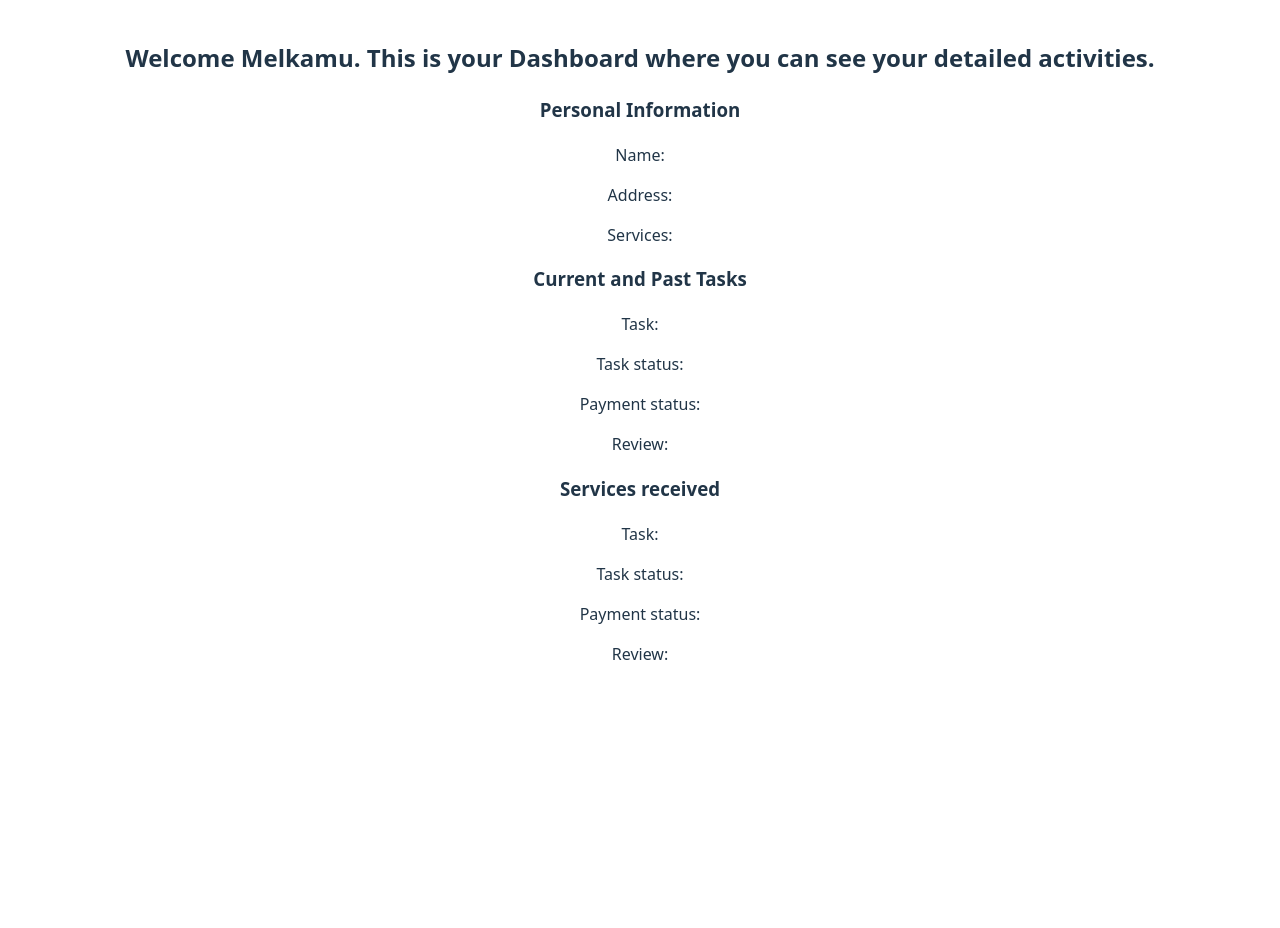
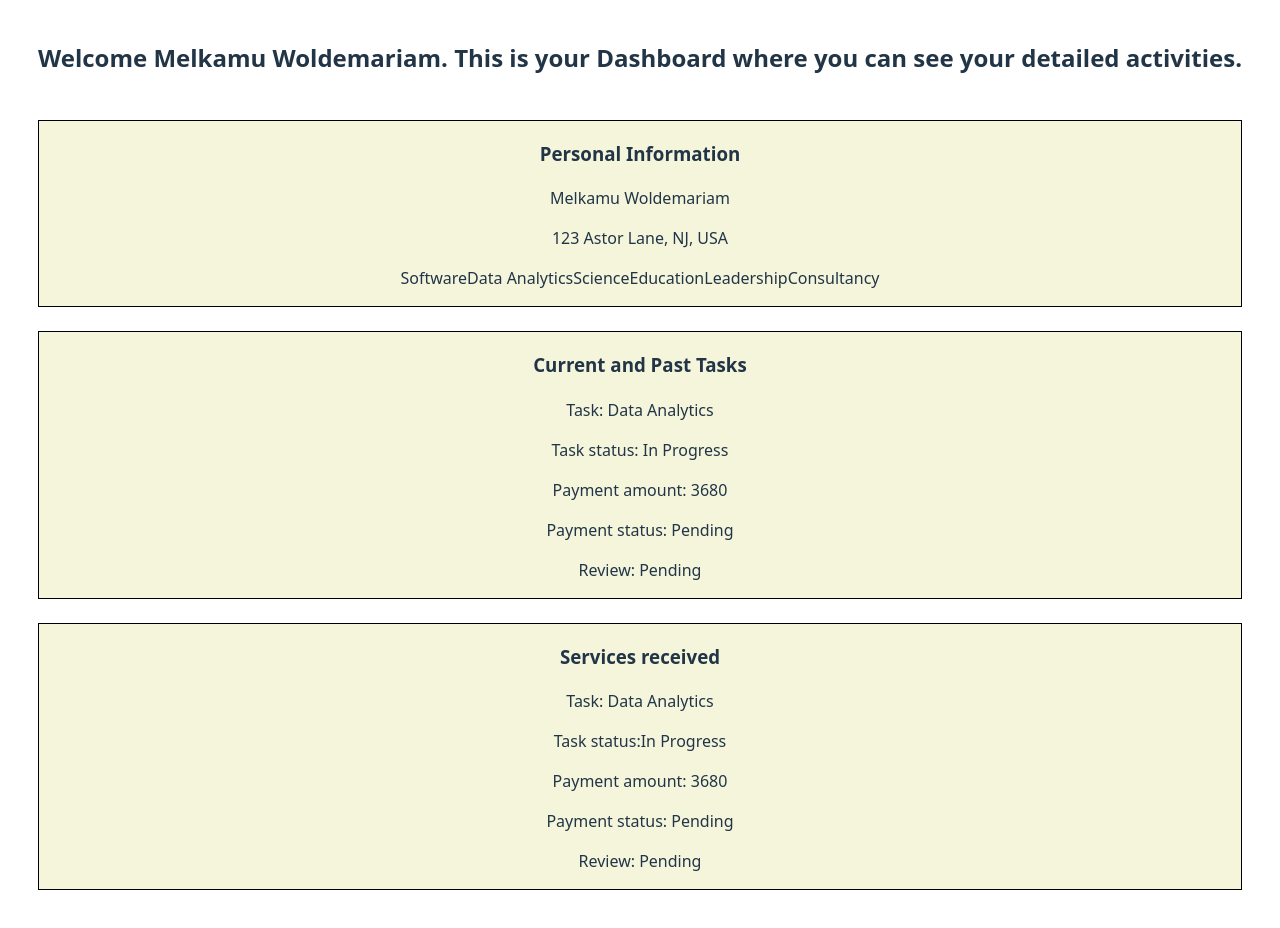
Before and after one commit to MelkWold/localTalentFrontend, a React (Vite) app: page /dashboard in a window 1280 px wide. Shown: the part 436-1364 px from the top of the page. Before the commit the page ends 1150 px from the top, so only its background shows below. Built offline with nearby package versions, Linux system fonts and the light colour scheme.

Commit message:
dashboard css layout done

```diff
--- a/src/App.jsx
+++ b/src/App.jsx
@@ -2,7 +2,7 @@
 import { BrowserRouter, Route, Routes } from "react-router-dom";
 import Homepage from './pages/HomePage/Homepage';
 import Navbar from './components/Navbar/Navbar';
-import DashboardPage from './pages/DashboardPage/DashboardPage';
+import Dashboard from './components/Dashboard/Dashboard';
 import Register from './components/Authenication/Register';
 import SignIn from './components/Authenication/SignIn';
 import TaskPage from './pages/TaskPage/TaskPage';
@@ -19,7 +19,7 @@ function App() {
       <Navbar/>
       <Routes>
         <Route path="/" element={<Homepage/>}/>
-        <Route path="/dashboard" element={<DashboardPage/>}/>
+        <Route path="/dashboard" element={<Dashboard/>}/>
         <Route path="/auth/register" element={<Register/>}/>
         <Route path="/auth/signin" element={<SignIn/>}/>
         <Route path="/task" element={<TaskPage/>}/>
--- /dev/null
+++ b/src/components/Dashboard/Dashboard.css
@@ -0,0 +1,14 @@
+.personalInfo {
+    border: 1px solid black;
+    background-color: beige;
+}
+
+.tasks-Provider {
+    border: 1px solid black;
+    background-color: beige;
+}
+
+.tasks-Customer {
+    border: 1px solid black;
+    background-color: beige;
+}
--- /dev/null
+++ b/src/components/Dashboard/Dashboard.jsx
@@ -0,0 +1,52 @@
+// Get User role data and based on role, display different types of dashboards
+// Add a possibility for users to Edit or Delete their profile
+// pass data to this page using props and render it conditionally
+// props: userData, Task, transaction, review
+import './Dashboard.css';
+
+export default function DashboardPage(){
+    // ======Temporary placeholder---replace dynamically
+    let name = "Melkamu Woldemariam";
+    let address = "123 Astor Lane, NJ, USA";
+    let services = ["Software", "Data Analytics", "Science", "Education", "Leadership", "Consultancy"]
+
+    let task = "Data Analytics";
+    let taskStatus= "In Progress";
+    let paymentStatus = "Pending";
+    let paymentAmount = "3680";
+    let review = "Pending"
+    //=================================================
+    return(
+        <>
+            <h1>Dashboard</h1>
+            <h2>Welcome {name}. This is your Dashboard where you can see your detailed activities. </h2><br/>
+            <div className = "personalInfo">
+                <h3>Personal Information</h3>
+                <p>{name} </p>
+                <p>{address} </p>
+                <p>{services}</p>
+            </div><br/>
+
+            <div className = "tasks-Provider">
+                <h3>Current and Past Tasks</h3>
+                <p>Task: {task} </p>
+                <p>Task status: {taskStatus}</p>
+                <p>Payment amount: {paymentAmount}</p>
+                <p>Payment status: {paymentStatus}</p>
+                <p>Review: {review} </p>
+            </div><br/>
+
+            <div className = "tasks-Customer">
+                <h3>Services received</h3>
+                <p>Task: {task}</p>
+                <p>Task status:{taskStatus} </p>
+                <p>Payment amount: {paymentAmount}</p>
+                <p>Payment status: {paymentStatus}</p>
+                <p>Review: {review}</p>
+            </div><br/>
+
+
+
+        </>
+    )
+}
--- a/src/pages/DashboardPage/DashboardPage.jsx
+++ /dev/null
@@ -1,39 +0,0 @@
-// Get User role data and based on role, display different types of dashboards
-// Add a possibility for users to Edit or Delete their profile
-// pass data to this page using props and render it conditionally
-// props: userData, Task, transaction, review
-
-export default function DashboardPage(){
-    let name = "Melkamu";
-    return(
-        <>
-            <h1>Dashboard</h1>
-            <h2>Welcome {name}. This is your Dashboard where you can see your detailed activities. </h2>
-            <div className = "personalInfo">
-                <h3>Personal Information</h3>
-                <p>Name: </p>
-                <p>Address: </p>
-                <p>Services: </p>
-            </div>
-
-            <div className = "Tasks-Provider">
-                <h3>Current and Past Tasks</h3>
-                <p>Task: </p>
-                <p>Task status: </p>
-                <p>Payment status: </p>
-                <p>Review: </p>
-            </div>
-
-            <div className = "Tasks-Customer">
-                <h3>Services received</h3>
-                <p>Task: </p>
-                <p>Task status: </p>
-                <p>Payment status: </p>
-                <p>Review: </p>
-            </div>
-
-
-
-        </>
-    )
-}
```
